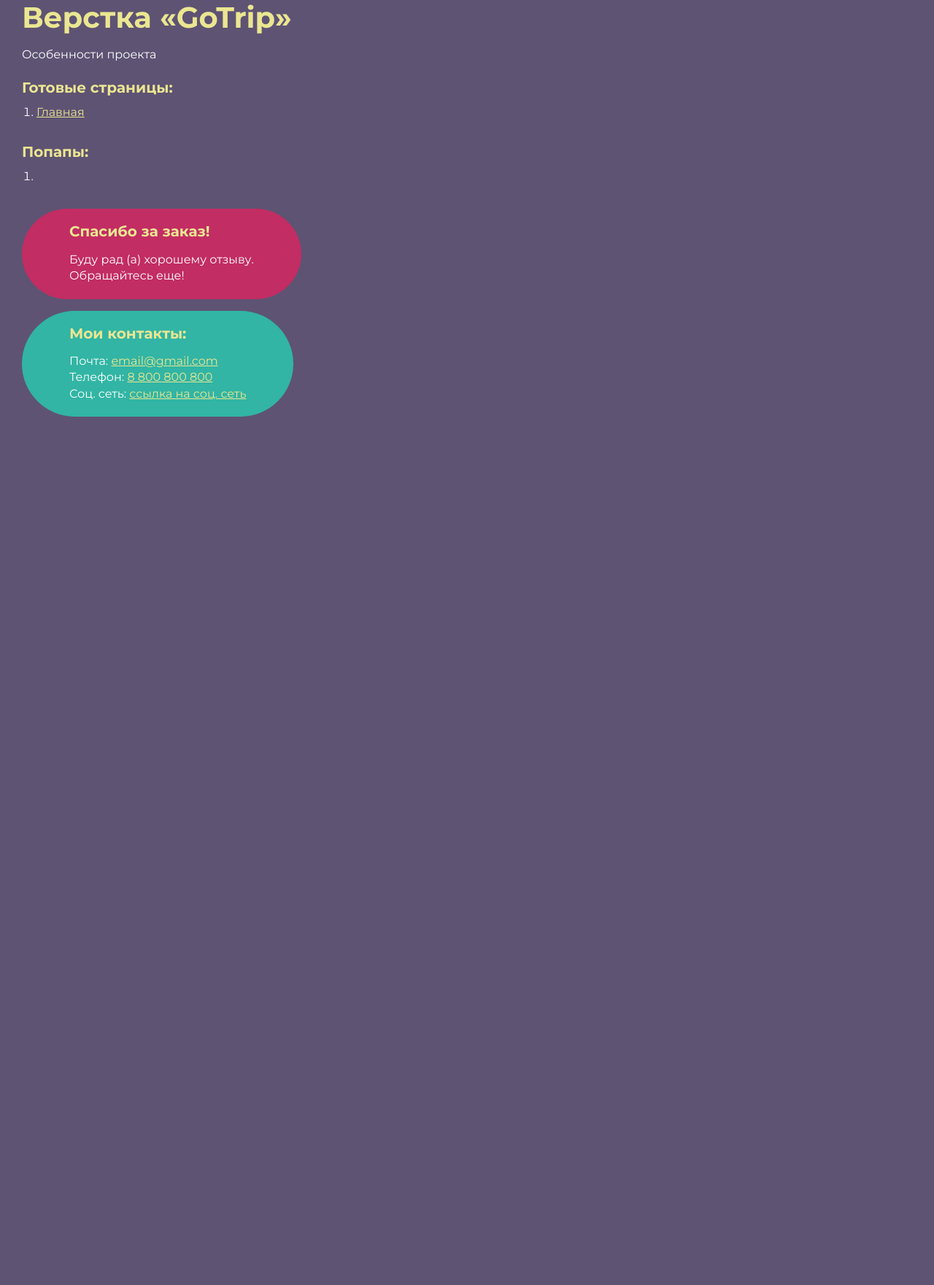
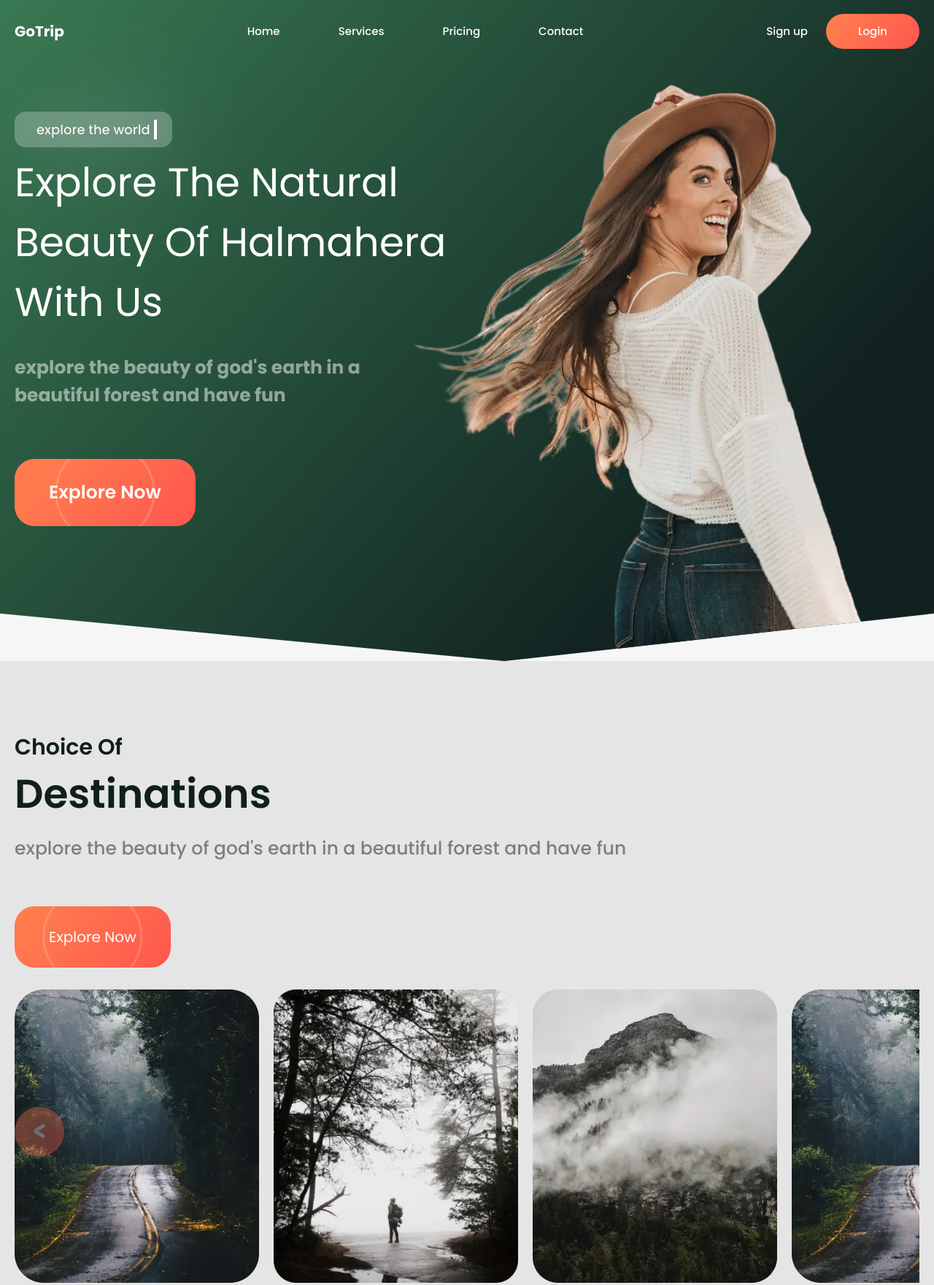
Before and after one commit to gliklich/GoTrip, a plain HTML site: page index.html in a window 1280 px wide. Shown: the part 26-1787 px from the top of the page at 73% size. Before the commit the page ends 800 px from the top, so only its background shows below. Drawn offline with Linux system fonts and the light colour scheme.

Commit message:
Add files via upload

```diff
--- a/index.html
+++ b/index.html
@@ -1,179 +1,182 @@
 <!DOCTYPE html>
-<html>
+<html lang="ru">
 
 <head>
+	<title>Главная</title>
 	<meta charset="UTF-8">
+	<meta name="format-detection" content="telephone=no">
+	<!-- <style>body{opacity: 0;}</style> -->
+	<link rel="stylesheet" href="css/style.min.css?_v=20220821122426">
+	<link rel="shortcut icon" href="favicon.ico">
+	<!-- <meta name="robots" content="noindex, nofollow"> -->
 	<meta name="viewport" content="width=device-width, initial-scale=1.0">
-	<title>Верстка «GoTrip»</title>
 </head>
 
 <body>
-	<div class="rootpage">
-		<h1>Верстка «GoTrip»</h1>
-		<div class="rootpage__info">
-			Особенности проекта
-		</div>
-		<h2>Готовые страницы:</h2>
-		<ol class="rootpage__list">
-			<li><a target="_blank" href="home.html">Главная</a></li>
-		</ol>
-		<h2>Попапы:</h2>
-		<ol class="rootpage__list">
-			<li><a target="_blank" href="home.html#"></a></li>
-		</ol>
-		<div class="rootpage__tnx">
-			<h2>Спасибо за заказ!</h2>
-			<p>Буду рад (а) хорошему отзыву.</p>
-			<p>Обращайтесь еще!</p>
-		</div>
-		<div class="rootpage__contacts">
-			<h2>Мои контакты:</h2>
-			<p>Почта: <a href="mailto:email@gmail.com">email@gmail.com</a></p>
-			<p>Телефон: <a href="tel:8800800800">8 800 800 800</a></p>
-			<p>Соц. сеть: <a href="">ссылка на соц. сеть</a></p>
+	<div class="wrapper">
+		<header class="header">
+			<div data-watch class="header__container">
+				<div class="header__logo"><a href="" class="header__text">GoTrip</a></div>
+				<div class="header__menu menu-header">
+					<nav class="menu-header__body">
+						<ul class="menu-header__list">
+							<li class="menu-header__item"><a href="" class="menu-header__link">Home</a></li>
+							<li class="menu-header__item"><a href="" class="menu-header__link">Services</a></li>
+							<li class="menu-header__item"><a href="" class="menu-header__link">Pricing</a></li>
+							<li class="menu-header__item"><a href="" class="menu-header__link">Contact</a></li>
+						</ul>
+					</nav>
+					<button type="button" class="menu-header__icon icon-menu"><span></span></button>
+				</div>
+				<div data-da=".menu-header__body, 480, 2" class="header__actions actions-header">
+					<a href="" class="actions-header__label">Sign up</a>
+					<a href="" class="actions-header__button button">Login</a>
+				</div>
+			</div>
+		</header>
+
+		<main class="page">
+			<section class="page__exsplore explore">
+				<div class="explore__container">
+					<div class="explore__body body-explore">
+						<div data-text="explore the world" class="body-explore__tag">explore the world</div>
+						<h1 class="body-explore__title">Explore The Natural Beauty Of Halmahera With Us</h1>
+						<div class="body-explore__text">explore the beauty of god's earth in a beautiful forest and have fun</div>
+						<a href="" class="body-explore__button button">Explore Now</a>
+					</div>
+					<div class="explore__image"><picture><source srcset="img/explore/girl.webp" type="image/webp"><img src="img/explore/girl.png" alt="Girl" /></picture></div>
+				</div>
+			</section>
+			<section class="page__destinations destinations">
+				<div data-watch data-watch-once data-watch-threshold="0.5" class="destinations__container">
+					<div class="destinations__content">
+						<h2 class="destinations__title">
+							<p>Choice Of</p>
+							<span>Destinations</span>
+						</h2>
+						<div class="destinations__text">explore the beauty of god's earth in a beautiful forest and have fun</div>
+						<a href="" class="destinations__button button">Explore Now</a>
+					</div>
+					<div class="destinations__body">
+						<div class="destinations__slider swiper">
+							<div class="destinations__wrapper swiper-wrapper">
+								<div class="destinations__slide swiper-slide">
+									<div class="image-card">
+										<picture><source srcset="img/destination/01.webp" type="image/webp"><img src="img/destination/01.png" alt="Image" /></picture>
+									</div>
+								</div>
+								<div class="destinations__slide swiper-slide">
+									<div class="image-card">
+										<picture><source srcset="img/destination/02.webp" type="image/webp"><img src="img/destination/02.png" alt="Image" /></picture>
+									</div>
+								</div>
+								<div class="destinations__slide swiper-slide">
+									<div class="image-card">
+										<picture><source srcset="img/destination/03.webp" type="image/webp"><img src="img/destination/03.png" alt="Image" /></picture>
+									</div>
+								</div>
+								<div class="destinations__slide swiper-slide">
+									<div class="image-card">
+										<picture><source srcset="img/destination/01.webp" type="image/webp"><img src="img/destination/01.png" alt="Image" /></picture>
+									</div>
+								</div>
+								<div class="destinations__slide swiper-slide">
+									<div class="image-card">
+										<picture><source srcset="img/destination/02.webp" type="image/webp"><img src="img/destination/02.png" alt="Image" /></picture>
+									</div>
+								</div>
+								<div class="destinations__slide swiper-slide">
+									<div class="image-card">
+										<picture><source srcset="img/destination/03.webp" type="image/webp"><img src="img/destination/03.png" alt="Image" /></picture>
+									</div>
+								</div>
+							</div>
+							<div class="swiper-button-prev"></div>
+							<div class="swiper-button-next"></div>
+						</div>
+					</div>
+				</div>
+			</section>
+			<section class="page__about about">
+				<div data-watch data-watch-once data-watch-threshold="0.5" class="about__container">
+					<div class="about__image"><picture><source srcset="img/about/01.webp" type="image/webp"><img src="img/about/01.png" alt="Image" /></picture></div>
+					<div class="about__content content-about">
+						<h2 class="content-about__title">What do customers say about us?</h2>
+						<div class="content-about__body body-about">
+							<div class="body-about__image"><picture><source srcset="img/about/02.webp" type="image/webp"><img src="img/about/02.png" alt="Image" /></picture></div>
+							<div class="body-about__block block-about">
+								<div class="block-about__title">Alpanasap</div>
+								<div class="block-about__text">Japung, Indonesia</div>
+							</div>
+						</div>
+						<div class="content-about__text">Very satisfying service makes it comfortable, a beautiful place in the world.</div>
+						<div class="content-about__rating rating rating_set">
+							<div class="rating__body">
+								<div class="rating__active"></div>
+								<div class="rating__items">
+									<input type="radio" class="rating__item" value="1" name="rating" />
+									<input type="radio" class="rating__item" value="2" name="rating" />
+									<input type="radio" class="rating__item" value="3" name="rating" />
+									<input type="radio" class="rating__item" value="4" name="rating" />
+									<input type="radio" class="rating__item" value="5" name="rating" />
+								</div>
+							</div>
+							<div class="rating__value">4.2</div>
+						</div>
+					</div>
+				</div>
+			</section>
+			<section class="page__get-started get-started">
+				<div data-watch data-watch-once data-watch-threshold="0.5" class="get-started__container">
+					<div class="get-started__block block-get-started">
+						<h2 class="block-get-started__title">Prepare Yourself And Start Exploring With Us.</h2>
+						<div class="block-get-started__text">There's the best discount for you today.</div>
+						<a href="" class="block-get-started__button button">Get Started</a>
+					</div>
+				</div>
+			</section>
+			<section class="page__subscribe subscribe">
+				<div data-watch data-watch-once data-watch-threshold="0.5" class="subscribe__container">
+					<h2 class="subscribe__title">Subscribe To Our Newsletter</h2>
+					<form data-ajax action="files/sendmail/sendmail.php" method="POST">
+						<input type="email" name="form[email]" data-error="Error" placeholder="Yourmail@mail.com" class="subscribe__input input" />
+						<button type="submit" class="subscribe__button button">Subscribe</button>
+					</form>
+				</div>
+			</section>
+		</main>
+		<footer class="footer">
+			<div class="footer__container">
+				<div class="footer__logo"><a href="" class="footer__text">GoTrip</a></div>
+				<div class="footer__menu menu-footer">
+					<nav class="menu-footer__body">
+						<ul class="menu-footer__list">
+							<li class="menu-footer__item"><a href="" class="menu-footer__link">Home</a></li>
+							<li class="menu-footer__item"><a href="" class="menu-footer__link">Services</a></li>
+							<li class="menu-footer__item"><a href="" class="menu-footer__link">Pricing</a></li>
+							<li class="menu-footer__item"><a href="" class="menu-footer__link">Contact</a></li>
+						</ul>
+					</nav>
+				</div>
+				<div class="footer__actions actions-footer">
+					<a href="" class="actions-footer__label">Sign up</a>
+					<a href="" class="actions-footer__button button">Login</a>
+				</div>
+			</div>
+		</footer>
+
+	</div>
+	<!-- <div id="popup" aria-hidden="true" class="popup">
+	<div class="popup__wrapper">
+		<div class="popup__content">
+			<button data-close type="button" class="popup__close">Закрыть</button>
+			<div class="popup__text">
+				Text
+			</div>
 		</div>
 	</div>
+</div> -->
+	<script src="js/app.min.js?_v=20220821122426"></script>
 </body>
-<style>
-	@charset "UTF-8";
-	@import url("https://fonts.googleapis.com/css?family=Montserrat:regular,700&display=swap");
-
-	*,
-	*::before,
-	*::after {
-		padding: 0px;
-		margin: 0px;
-		border: 0px;
-		box-sizing: border-box;
-	}
-
-	html,
-	body {
-		height: 100%;
-		margin: 0;
-		padding: 0;
-		min-width: 320px;
-		width: 100%;
-		color: #fff;
-		background-color: #5e5373;
-	}
-
-	body {
-		font-family: Montserrat;
-		font-size: 100%;
-		line-height: 1;
-		font-size: 1rem;
-	}
-
-	a {
-		text-decoration: underline;
-		color: #ebe691
-	}
-
-	a:visited {
-		text-decoration: underline;
-		color: #aaa768;
-	}
-
-	a:hover {
-		text-decoration: none;
-	}
-
-	ul li {
-		list-style: none;
-	}
-
-	img {
-		vertical-align: top;
-	}
-
-	.wrapper {
-		width: 100%;
-		min-height: 100%;
-		overflow: hidden;
-	}
-
-	.rootpage {
-		padding: 30px;
-		display: flex;
-		flex-direction: column;
-		align-items: flex-start;
-	}
-
-	@media (max-width: 767px) {
-		.rootpage {
-			padding: 30px 15px;
-		}
-	}
-
-	h1 {
-		color: #ebe691;
-		font-size: 2.5rem;
-		margin: 0px 0px 1.25rem 0px;
-	}
-
-	@media (max-width: 767px) {
-		h1 {
-			font-size: 1.85rem;
-			margin: 0px 0px 1.25rem 0px;
-		}
-	}
-
-	h2 {
-		color: #ebe691;
-		font-size: 1.25rem;
-		margin: 0px 0px 1rem 0px;
-	}
-
-	@media (max-width: 767px) {
-		h2 {
-			font-size: 1.125rem;
-			margin: 0px 0px 1rem 0px;
-		}
-	}
-
-	.rootpage__info {
-		line-height: 140%;
-		margin: 0px 0px 1.5rem 0px;
-	}
-
-	.rootpage__list {
-		margin: 0px 0px 2.25rem 1.25rem;
-	}
-
-	.rootpage__list li:not(:last-child) {
-		margin: 0px 0px 15px 0px;
-	}
-
-	.rootpage__contacts,
-	.rootpage__tnx {
-		border-radius: 200px;
-		padding: 20px 65px;
-		line-height: 140%;
-	}
-
-	@media (max-width: 767px) {
-
-		.rootpage__contacts,
-		.rootpage__tnx {
-			border-radius: 40px;
-			padding: 20px;
-		}
-	}
-
-	.rootpage__contacts {
-		background: #32b5a4;
-
-	}
-
-	.rootpage__contacts a {
-		color: #ebe691;
-	}
-
-	.rootpage__tnx {
-		background: #c22d63;
-		margin: 0px 0px 1rem 0px;
-	}
-</style>
 
 </html>
```
